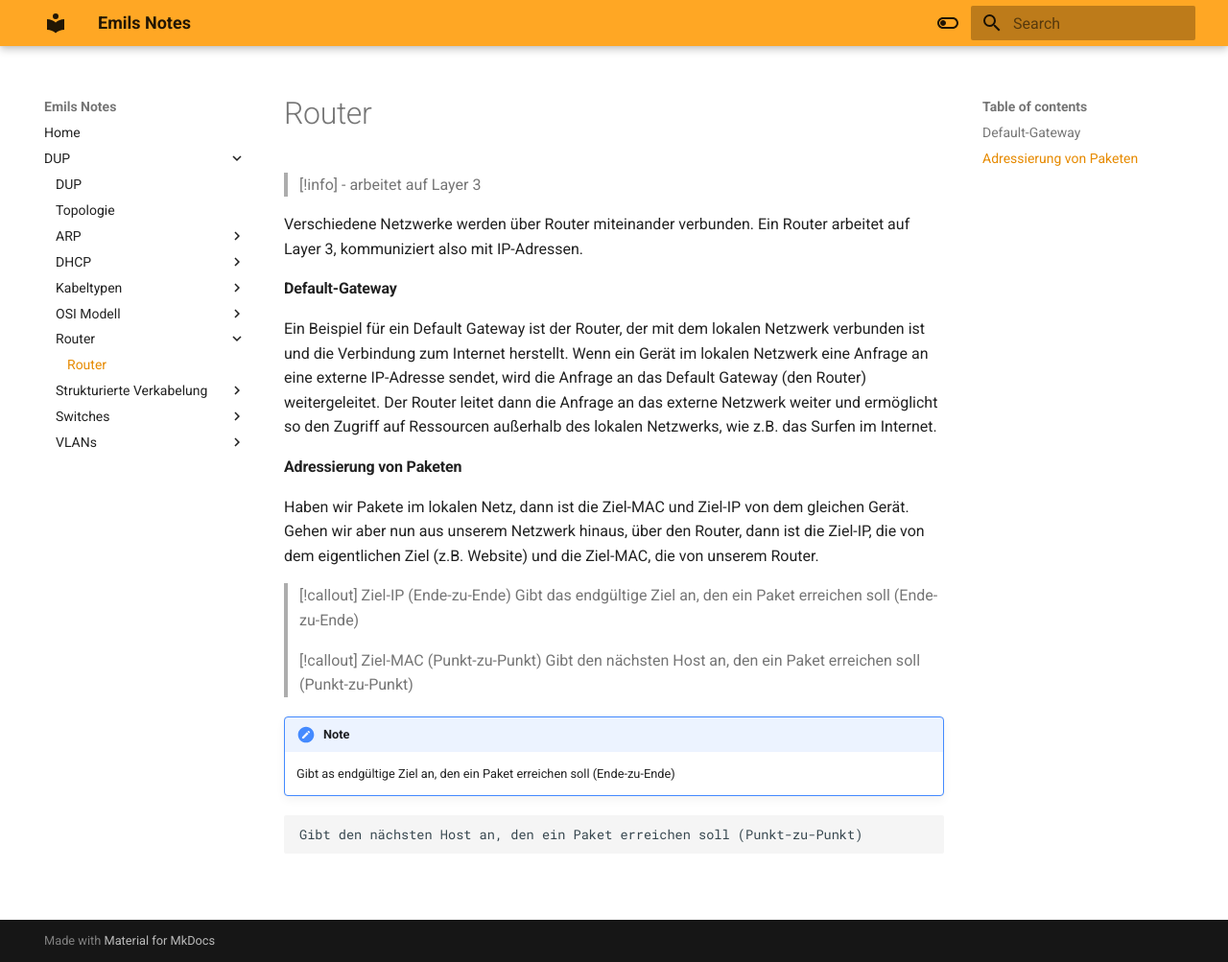
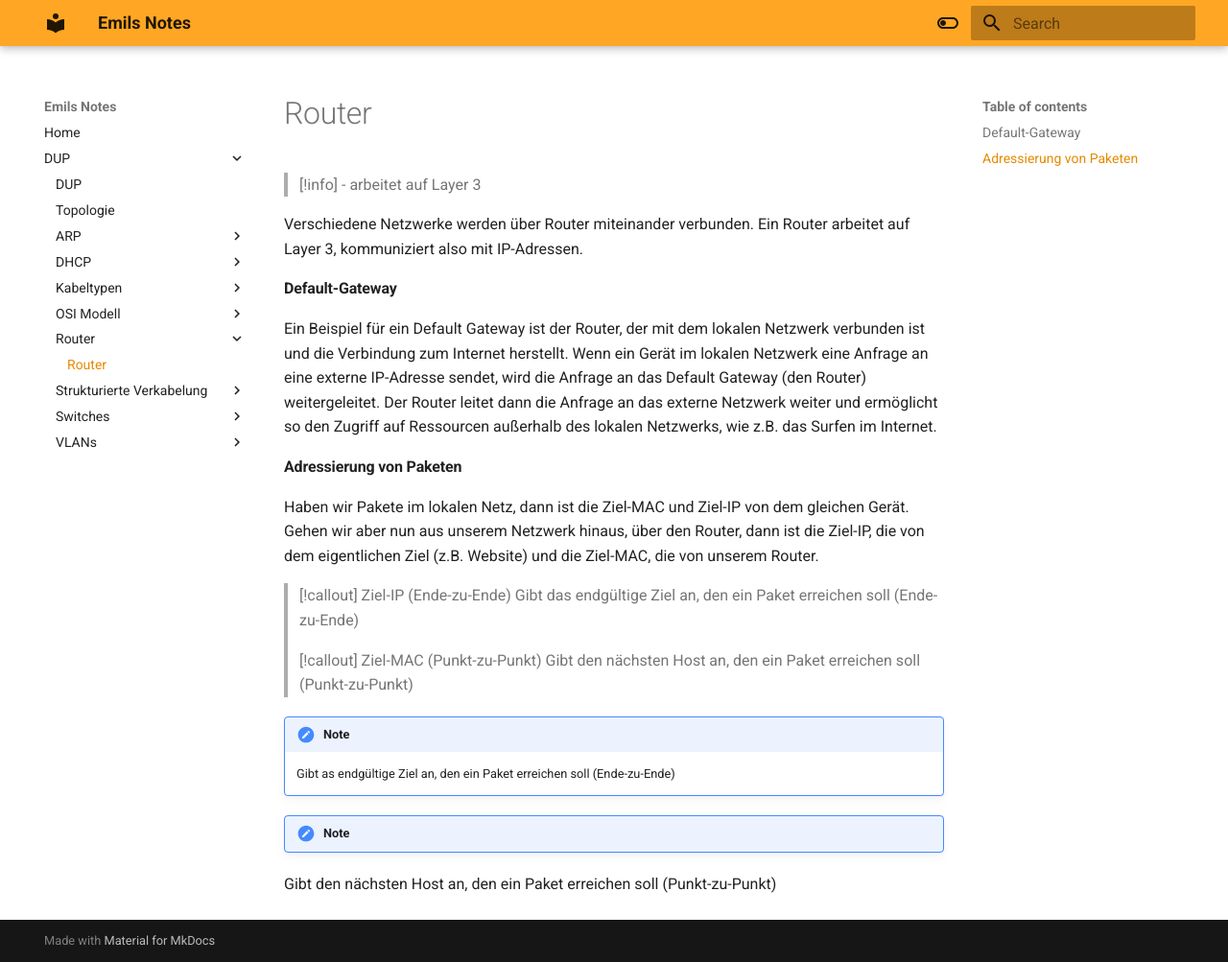
Before and after one commit to CodingEmil/ObsidianShared, an MkDocs documentation site: the page built from docs/DUP/Router/Router.md, in a window 1280 px wide and 1003 px high. Shown: the whole window at 96% size. Built offline with MkDocs 1.6.1 and Material for MkDocs 9.7.7, drawn with Linux system fonts in a browser that asks for light colours.

Commit message:
Replace code blocks

````diff
--- a/docs/DUP/Router/Router.md
+++ b/docs/DUP/Router/Router.md
@@ -20,6 +20,5 @@ Gehen wir aber nun aus unserem Netzwerk hinaus, über den Router, dann ist die Z
 !!! note
     Gibt as endgültige Ziel an, den ein Paket erreichen soll (Ende-zu-Ende)
 
-```ad-hint
+!!! note
 Gibt den nächsten Host an, den ein Paket erreichen soll (Punkt-zu-Punkt)
-```
````
